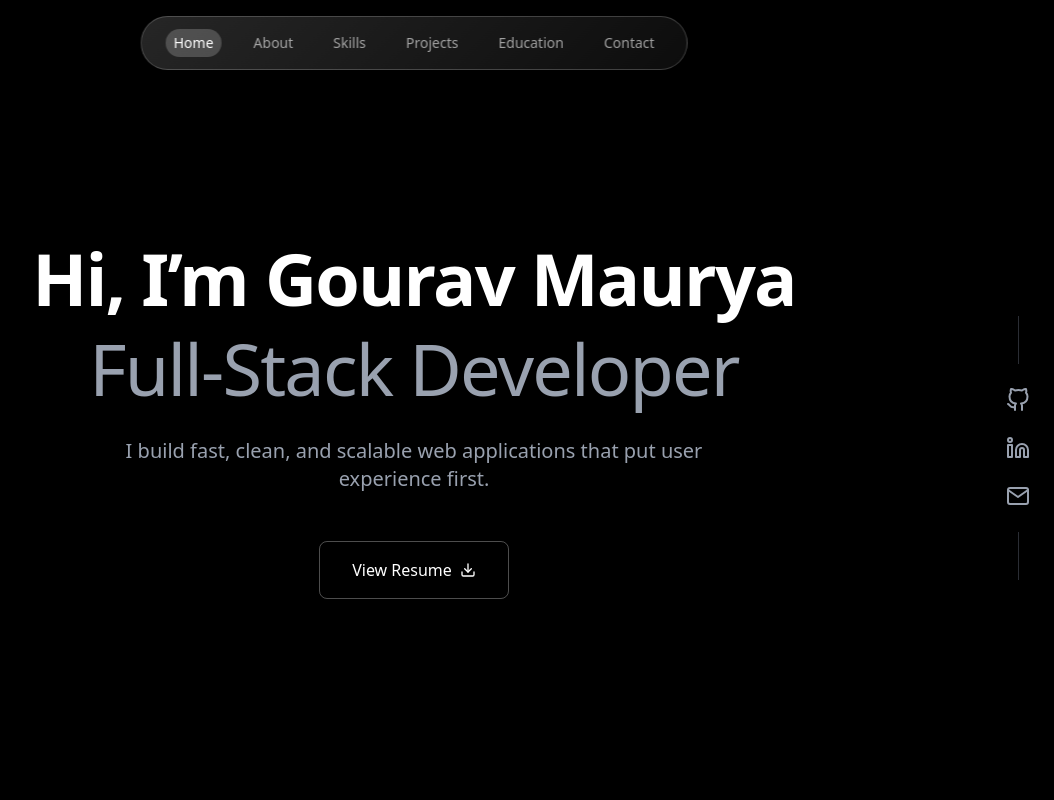
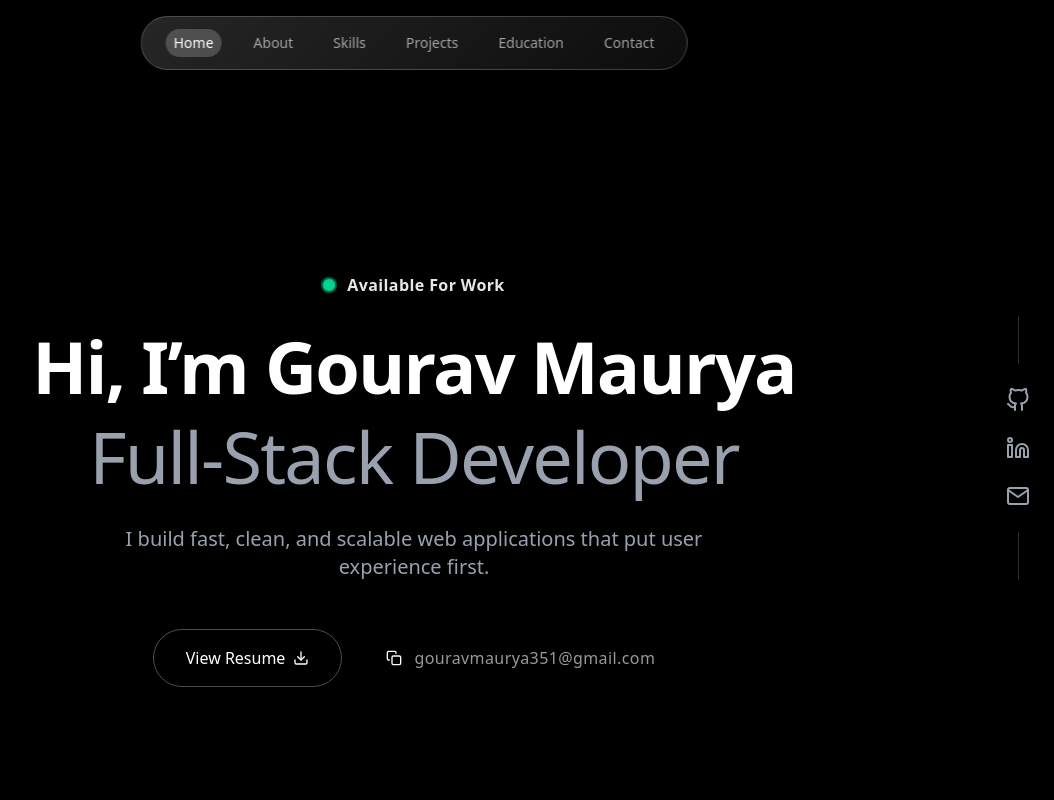
Before and after one commit to Gouravmaurya/Portfolio, a Next.js app: page / in a window 1280 px wide. Shown: the top 800 px of the page, without its empty margins (226-1280 px from the left). Built offline with nearby package versions, Linux system fonts and the light colour scheme.

Commit message:
same little changes

```diff
--- a/components/Navbar.jsx
+++ b/components/Navbar.jsx
@@ -53,7 +53,7 @@ export default function FloatingDock({ isScrolled }) {
     <>
       {/* Mobile top bar */}
       <div className="fixed top-0 left-0 right-0 z-50 md:hidden">
-        <div className="flex items-center justify-between h-12 px-4 bg-black/90 backdrop-blur">
+        <div className="flex items-center justify-between h-12 px-4 bg-black backdrop-blur">
           <span className="text-white tracking-[0.25em] font-semibold text-sm">{brand}</span>
           <button
             aria-label="Open navigation"
--- a/components/sections/Hero.jsx
+++ b/components/sections/Hero.jsx
@@ -1,7 +1,7 @@
 import { useEffect, useRef, useState } from "react";
 import { gsap } from "gsap";
 import { ScrollTrigger } from "gsap/dist/ScrollTrigger";
-import { FiGithub, FiLinkedin, FiMail, FiDownload, FiCheck } from "react-icons/fi";
+import { FiGithub, FiLinkedin, FiMail, FiDownload, FiCheck, FiCopy } from "react-icons/fi";
 
 gsap.registerPlugin(ScrollTrigger);
 
@@ -30,6 +30,7 @@ export default function Hero() {
   const socialRef = useRef(null);
   const [copied, setCopied] = useState(false);
   const EMAIL = "gouravmaurya351@gmail.com";
+  const [copiedEmail, setCopiedEmail] = useState(false);
 
   useEffect(() => {
     // Intro heading animation (runs once on load)
@@ -95,10 +96,20 @@ export default function Hero() {
     <section
       id="home"
       ref={heroRef}
-      className="flex items-center justify-center min-h-screen relative overflow-hidden bg-black text-white"
+      className="flex items-center justify-center min-h-screen relative overflow-hidden bg-black text-white pt-32"
     >
       <div className="container mx-auto px-6 relative z-10">
         <div className="text-center max-w-5xl mx-auto">
+          {/* Availability Badge */}
+          <div className="flex justify-center mb-6">
+            <span className="inline-flex items-center gap-3 text-white/90">
+              <span className="relative flex h-3 w-3">
+                <span className="absolute inset-0 rounded-full bg-emerald-400/60 blur-[2px] animate-pulse"></span>
+                <span className="relative inline-flex rounded-full h-3 w-3 bg-emerald-400 ring-2 ring-emerald-400/40"></span>
+              </span>
+              <span className="tracking-wide font-semibold">Available For Work</span>
+            </span>
+          </div>
 
           {/* Heading */}
           <h1
@@ -121,17 +132,45 @@ export default function Hero() {
             <a
               href="/Gourav_Maurya WebDeveloper_Resume.pdf"
               download
-              className="px-8 py-4 border border-white/30 text-white font-medium rounded-lg hover:bg-white hover:text-black transition-all duration-300 flex items-center space-x-2"
+              className="px-8 py-4 border border-white/30 text-white font-medium rounded-full hover:bg-white hover:text-black transition-all duration-300 flex items-center space-x-2"
             >
               <span>View Resume</span>
               <FiDownload className="w-4 h-4" />
             </a>
+
+            {/* Email copy CTA */}
+            <button
+              type="button"
+              onClick={async () => {
+                try {
+                  await navigator.clipboard.writeText(EMAIL);
+                  setCopiedEmail(true);
+                  setTimeout(() => setCopiedEmail(false), 1500);
+                } catch (e) {
+                  // Fallback if clipboard not available
+                  window.location.href = `mailto:${EMAIL}`;
+                }
+              }}
+              title={`Copy ${EMAIL}`}
+              className="group inline-flex items-center gap-3 px-5 py-4 text-white/60 hover:text-white hover:border-white/60 transition-all duration-300"
+            >
+              <span className="relative grid place-items-center w-4 h-4 rounded-full  text-white shadow ring-1 ring-black/10">
+                {copiedEmail ? (
+                  <FiCheck className="w-4 h-4 text-green-600" />
+                ) : (
+                  <FiCopy className="w-4 h-4" />
+                )}
+              </span>
+              <span className="tracking-wide font-medium">
+                {copiedEmail ? "gouravmaurya351@gmail.com" : EMAIL}
+              </span>
+            </button>
           </div>
 
           {/* Social Links on Right Side */}
           <div
             ref={socialRef}
-            className="hidden md:flex flex-col items-center space-y-6 fixed right-0 mr-6 top-1/2 -translate-y-1/2 z-50"
+            className="hidden md:flex flex-col items-center space-y-6 fixed right-0 mr-6 top-1/2 -translate-y-1/2 z-[60]"
           >
             <span className="w-px h-12 bg-gray-500/40"></span>
             {socialLinks.map((social) => (
--- a/components/sections/Projects.jsx
+++ b/components/sections/Projects.jsx
@@ -124,7 +124,7 @@ export default function Projects() {
         {/* Heading */}
         <div className="text-center mb-14 relative">
           <h2 className="text-[2.7rem] sm:text-5xl md:text-[6rem] font-bold tracking-tight">
-            Featured Projects
+            Projects
           </h2>
           <p className="text-gray-400 max-w-2xl mx-auto mt-6 text-base sm:text-lg md:text-xl">
             A selection of my recent work, showcasing problem-solving skills,
```
